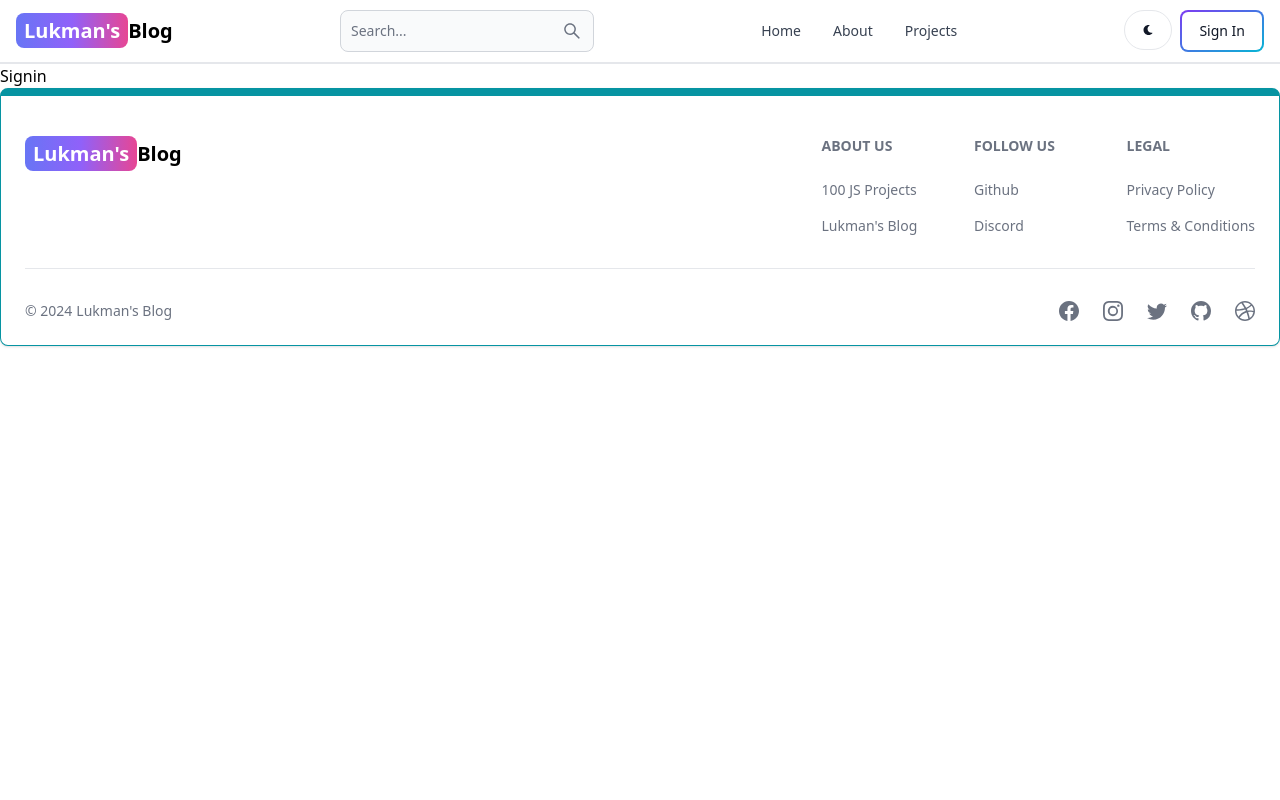
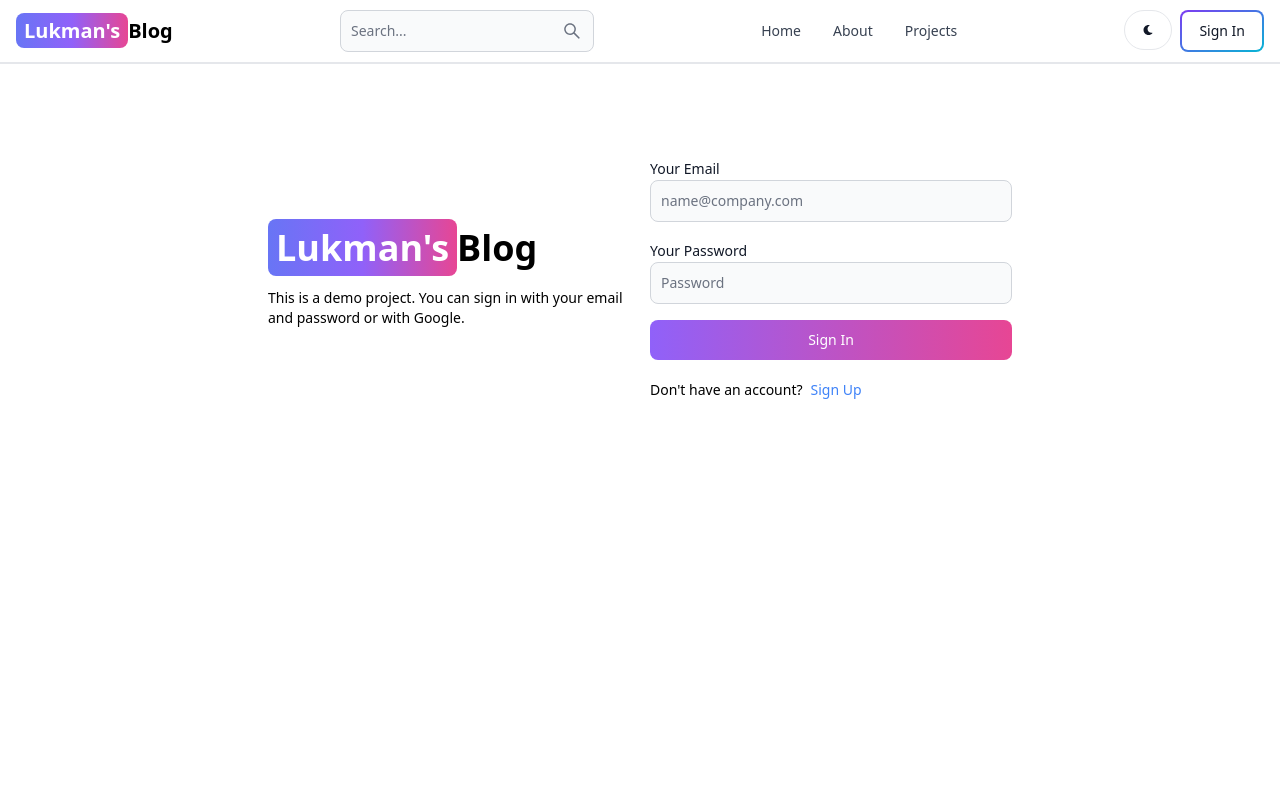
Before and after one commit to laililukman06/mern-blog, a React (Vite) app in the folder client/: page /sign-in in a window 1280 px wide. Shown: the top 800 px of the page. Built offline with nearby package versions, Linux system fonts and the light colour scheme.

Commit message:
complet sign in page functionality

```diff
--- a/client/src/pages/Signin.jsx
+++ b/client/src/pages/Signin.jsx
@@ -1,5 +1,108 @@
-import React from "react";
+import { Alert, Button, Label, Spinner, TextInput } from "flowbite-react";
+import { useState } from "react";
+import { Link, useNavigate } from "react-router-dom";
 
 export default function Signin() {
-  return <div>Signin</div>;
+  const [formData, setFormData] = useState({});
+  const [errorMessage, setErrorMessage] = useState(null);
+  const [loading, setLoading] = useState(false);
+  const navigate = useNavigate();
+  const handleChange = (e) => {
+    setFormData({ ...formData, [e.target.id]: e.target.value.trim() });
+  };
+  const handleSubmit = async (e) => {
+    e.preventDefault();
+    if (!formData.email || !formData.password) {
+      return setErrorMessage("All fields are required");
+    }
+    try {
+      setLoading(true);
+      setErrorMessage(null);
+      const res = await fetch("/api/auth/signin", {
+        method: "POST",
+        headers: {
+          "Content-Type": "application/json",
+        },
+        body: JSON.stringify(formData),
+      });
+      const data = await res.json();
+      if (data.success === false) {
+        return setErrorMessage(data.message);
+      }
+      setLoading(false);
+      if (res.ok) {
+        navigate("/");
+      }
+    } catch (error) {
+      setErrorMessage(error.message);
+      setLoading(false);
+    }
+  };
+  return (
+    <div className="min-h-screen mt-20">
+      <div className="flex p-3 max-w-3xl mx-auto flex-col md:flex-row md:items-center gap-5">
+        {/* {left} */}
+        <div className="flex-1">
+          <Link to="/" className="font-bold dark:text-white text-4xl">
+            <span className="px-2 py-1 bg-gradient-to-r from-indigo-500 via-purple-500 to-pink-500 rounded-lg text-white">
+              Lukman&apos;s
+            </span>
+            Blog
+          </Link>
+          <p className="text-sm mt-5">
+            This is a demo project. You can sign in with your email and password
+            or with Google.
+          </p>
+        </div>
+        {/* {right} */}
+        <div className="flex-1">
+          <form className="flex flex-col gap-4" onSubmit={handleSubmit}>
+            <div>
+              <Label value="Your Email" />
+              <TextInput
+                type="email"
+                placeholder="name@company.com"
+                id="email"
+                onChange={handleChange}
+              />
+            </div>
+            <div>
+              <Label value="Your Password" />
+              <TextInput
+                type="password"
+                placeholder="Password"
+                id="password"
+                onChange={handleChange}
+              />
+            </div>
+            <Button
+              gradientDuoTone="purpleToPink"
+              type="submit"
+              disabled={loading}
+            >
+              {loading ? (
+                <>
+                  <Spinner size="sm" />
+                  <span className="pl-3">Loading...</span>
+                </>
+              ) : (
+                "Sign In"
+              )}
+            </Button>
+          </form>
+          <div className="flex gap-2 text-sm mt-5">
+            <span>Don&apos;t have an account?</span>
+            <Link to="/sign-up" className="text-blue-500">
+              Sign Up
+            </Link>
+          </div>
+          {errorMessage && (
+            <Alert color="failure" className="mt-5">
+              {errorMessage}
+            </Alert>
+          )}
+        </div>
+      </div>
+    </div>
+  );
 }
```
Also changed, not shown: 1 other file (tests, documents, lock files or other folders).
